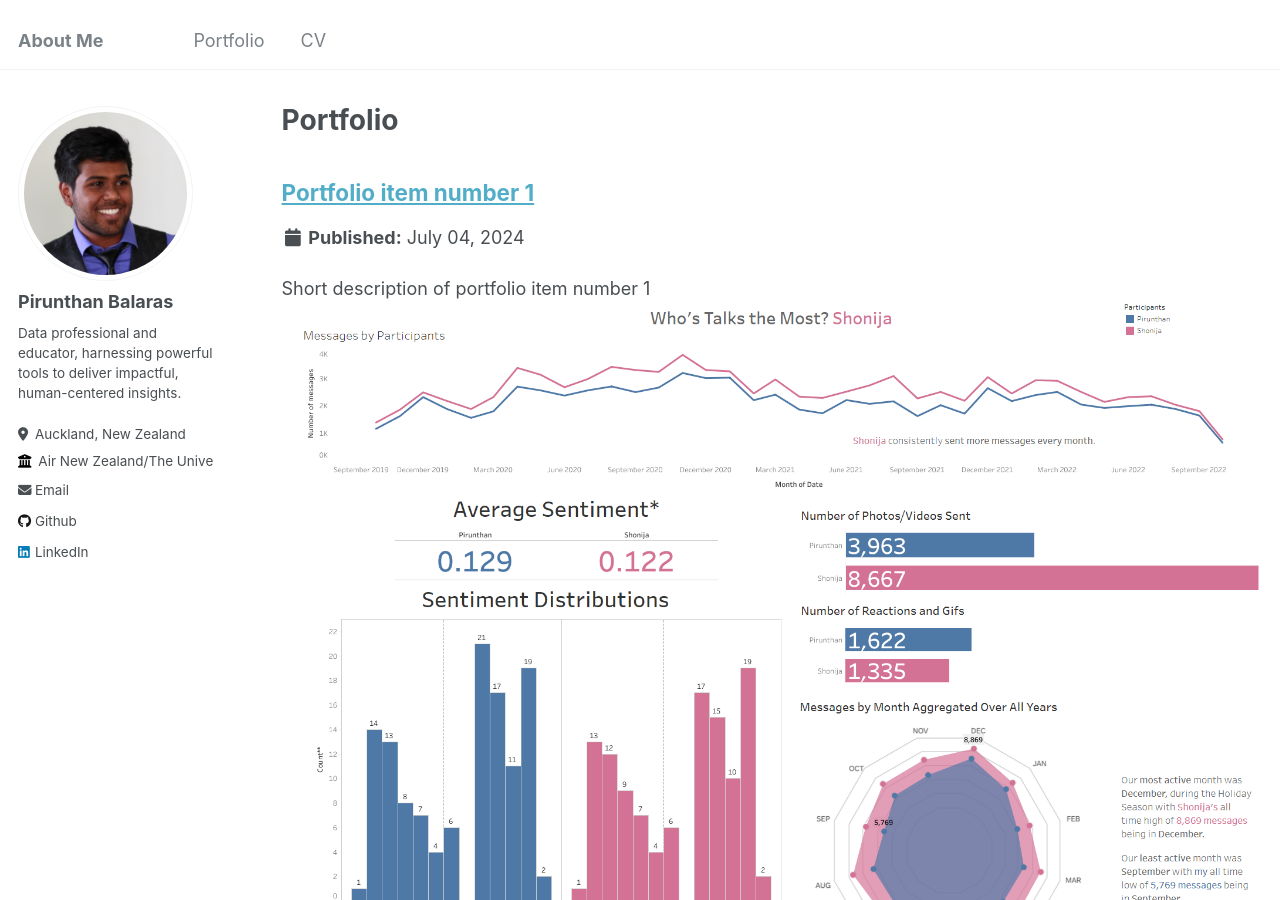
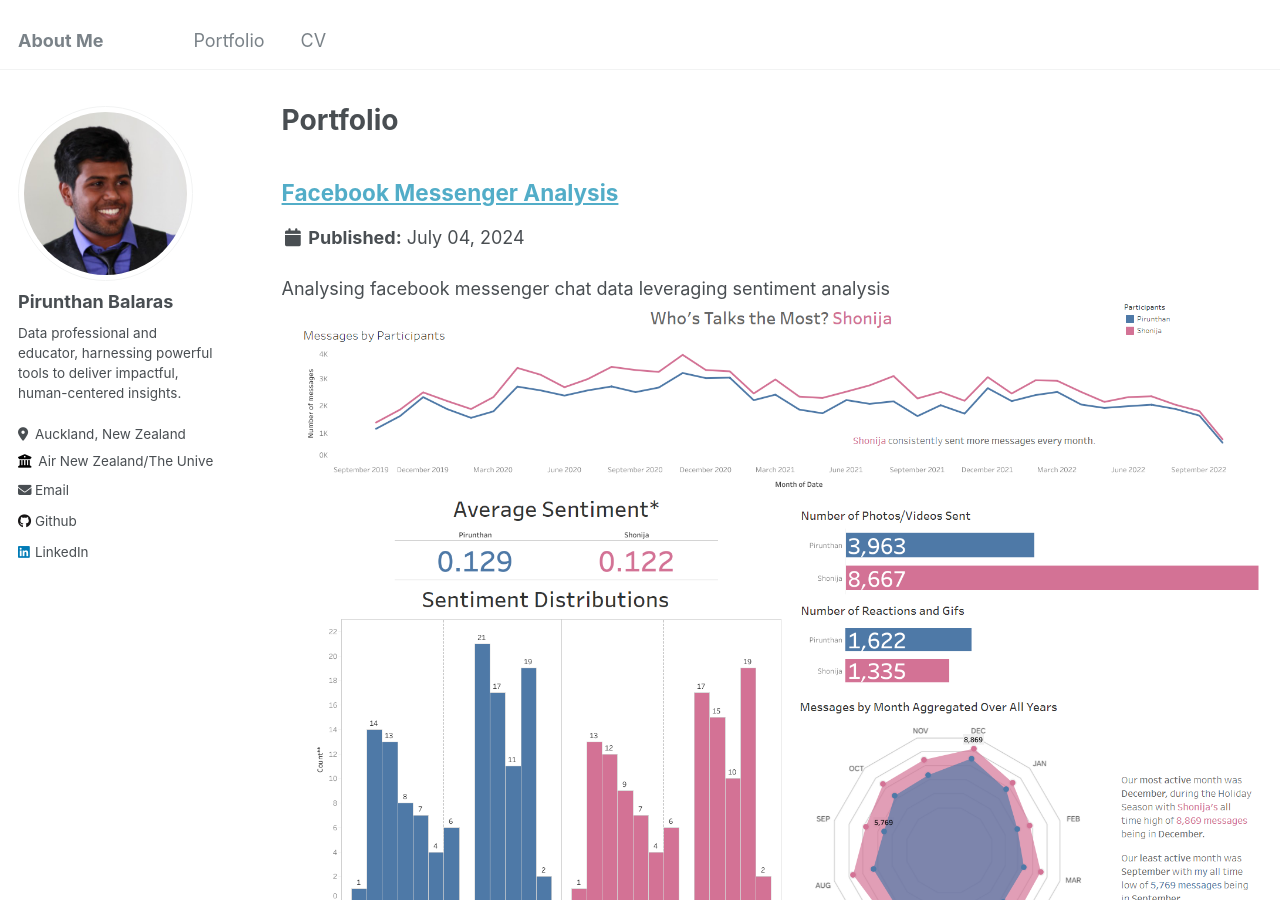
Before and after one commit to Pirunthan-bot/Pirunthan-bot.github.io, a Jekyll site: the page built from _pages/portfolio.html, in a window 1280 px wide and 900 px high. Built offline with Jekyll 4.4.1, drawn with Linux system fonts in a browser that asks for light colours.

Commit message:
changed title and description for portfolio1

```diff
--- a/_portfolio/portfolio-1.md
+++ b/_portfolio/portfolio-1.md
@@ -1,6 +1,6 @@
 ---
-title: "Portfolio item number 1"
-excerpt: "Short description of portfolio item number 1<br/><img src='/images/Chatlog.png'>"
+title: "Facebook Messenger Analysis"
+excerpt: "Analysing facebook messenger chat data leveraging sentiment analysis<br/><img src='/images/Chatlog.png'>"
 collection: portfolio
 ---
 
@@ -25,7 +25,7 @@
   #tableauViz {
     width: 100%;
     max-width: 100%;
-    height: 80vh; /* Adjust this value based on the desired height relative to the viewport height */
+    height: 70vh; /* Adjust this value based on the desired height relative to the viewport height */
   }
 </style>
 
```
